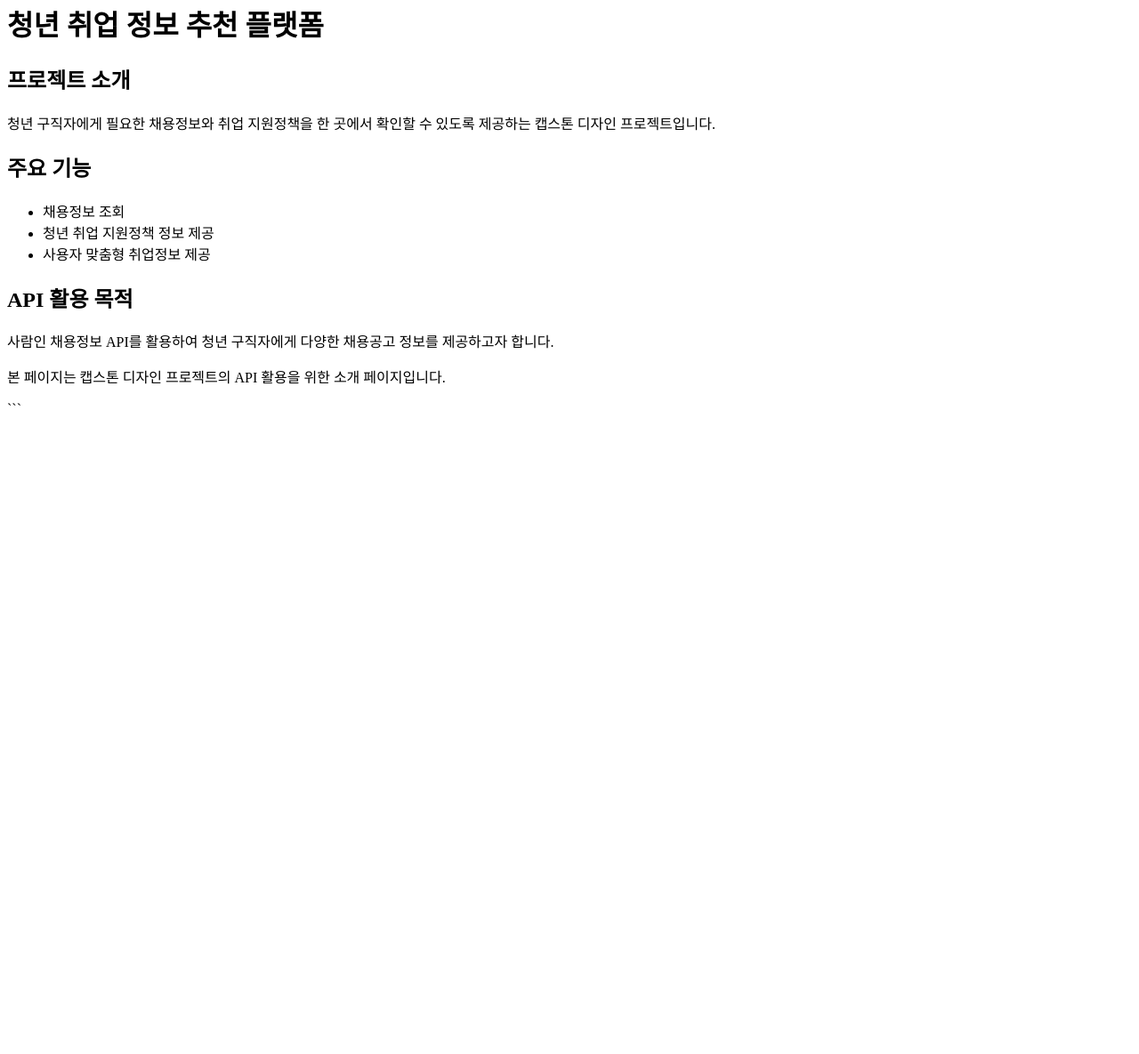
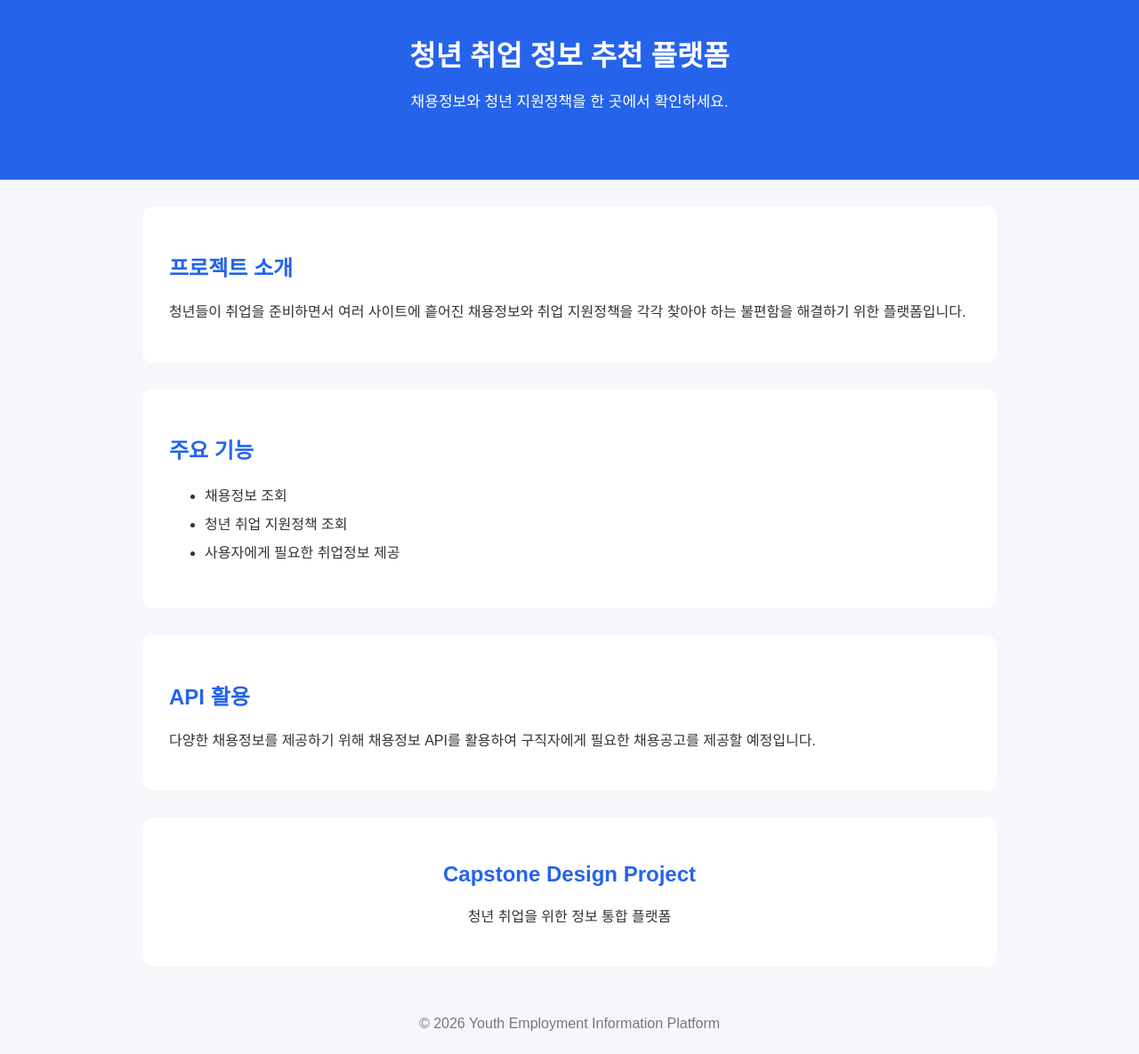
Before and after one commit to kms73289-cmyk/youth-job-platform, a plain HTML site: page index.html in a window 1280 px wide. Shown: the part 44-1229 px from the top of the page at 89% size. Before the commit the page ends 800 px from the top, so only its background shows below. Drawn offline with Linux system fonts and the light colour scheme.

Commit message:
Update index.html

````diff
--- a/index.html
+++ b/index.html
@@ -1,36 +1,102 @@
-```html
 <!DOCTYPE html>
 <html lang="ko">
 <head>
     <meta charset="UTF-8">
     <meta name="viewport" content="width=device-width, initial-scale=1.0">
     <title>청년 취업 정보 추천 플랫폼</title>
+
+    <style>
+        body {
+            font-family: Arial, sans-serif;
+            margin: 0;
+            background-color: #f5f7fa;
+            color: #333;
+        }
+
+        header {
+            background-color: #2563eb;
+            color: white;
+            text-align: center;
+            padding: 60px 20px;
+        }
+
+        header h1 {
+            margin-bottom: 15px;
+        }
+
+        header p {
+            font-size: 17px;
+        }
+
+        section {
+            max-width: 900px;
+            margin: 30px auto;
+            background-color: white;
+            padding: 30px;
+            border-radius: 12px;
+        }
+
+        h2 {
+            color: #2563eb;
+        }
+
+        ul {
+            line-height: 2;
+        }
+
+        .info {
+            text-align: center;
+        }
+
+        footer {
+            text-align: center;
+            padding: 25px;
+            color: #777;
+        }
+    </style>
 </head>
+
 <body>
 
+    <header>
         <h1>청년 취업 정보 추천 플랫폼</h1>
+        <p>채용정보와 청년 지원정책을 한 곳에서 확인하세요.</p>
+    </header>
 
+    <section>
         <h2>프로젝트 소개</h2>
         <p>
-        청년 구직자에게 필요한 채용정보와 취업 지원정책을
-        한 곳에서 확인할 수 있도록 제공하는 캡스톤 디자인 프로젝트입니다.
+            청년들이 취업을 준비하면서 여러 사이트에 흩어진
+            채용정보와 취업 지원정책을 각각 찾아야 하는 불편함을
+            해결하기 위한 플랫폼입니다.
         </p>
+    </section>
 
+    <section>
         <h2>주요 기능</h2>
         <ul>
             <li>채용정보 조회</li>
-        <li>청년 취업 지원정책 정보 제공</li>
-        <li>사용자 맞춤형 취업정보 제공</li>
+            <li>청년 취업 지원정책 조회</li>
+            <li>사용자에게 필요한 취업정보 제공</li>
         </ul>
+    </section>
 
-    <h2>API 활용 목적</h2>
+    <section>
+        <h2>API 활용</h2>
         <p>
-        사람인 채용정보 API를 활용하여 청년 구직자에게
-        다양한 채용공고 정보를 제공하고자 합니다.
+            다양한 채용정보를 제공하기 위해 채용정보 API를 활용하여
+            구직자에게 필요한 채용공고를 제공할 예정입니다.
         </p>
+    </section>
 
-    <p>본 페이지는 캡스톤 디자인 프로젝트의 API 활용을 위한 소개 페이지입니다.</p>
+    <section class="info">
+        <h2>Capstone Design Project</h2>
+        <p>청년 취업을 위한 정보 통합 플랫폼</p>
+    </section>
+
+    <footer>
+        © 2026 Youth Employment Information Platform
+    </footer>
 
 </body>
 </html>
-```
````
Lines whose indentation alone changed are shown as unchanged.
